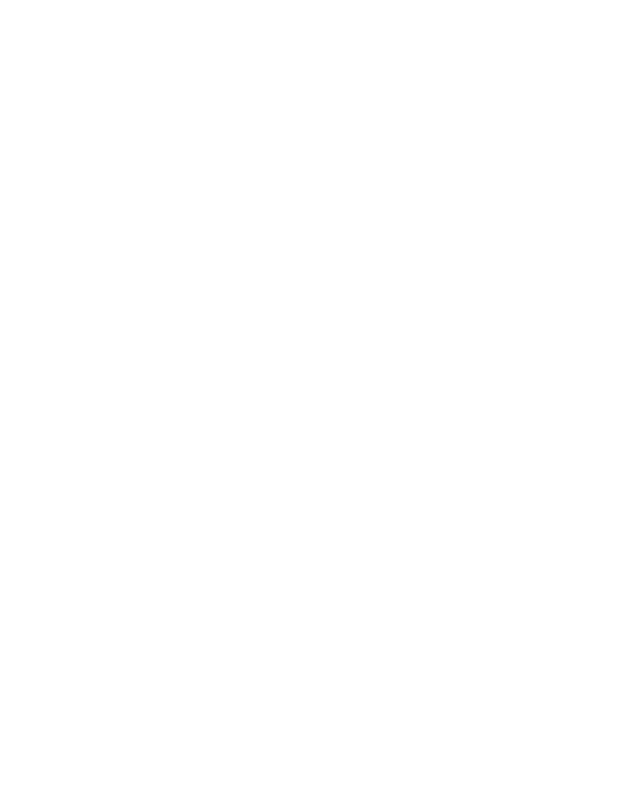
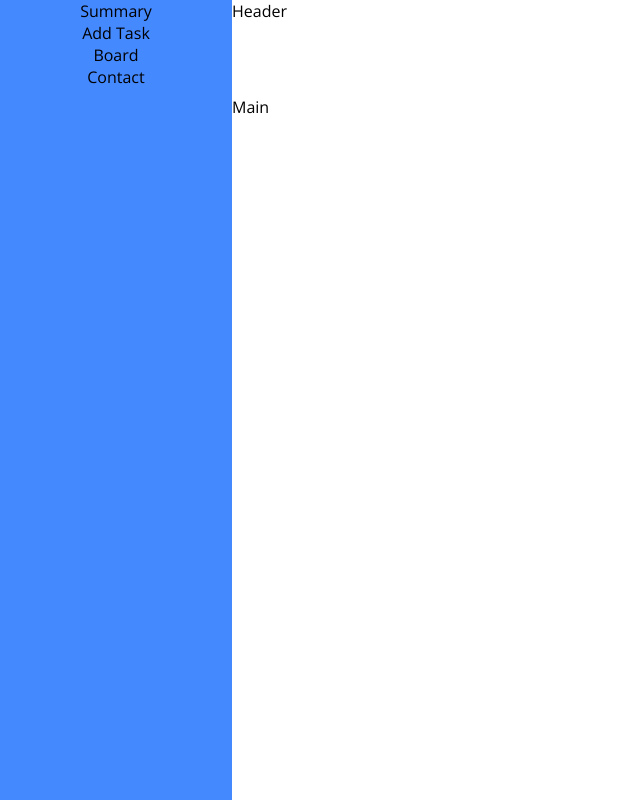
Before and after one commit to mobliviate/join, a plain HTML site: page index.html in a window 1280 px wide. Shown: the whole page, without its empty margins (0-640 px from the left). Drawn offline with Linux system fonts and the light colour scheme.

Commit message:
Template index.html

```diff
--- a/index.html
+++ b/index.html
@@ -5,12 +5,12 @@
     <meta name="viewport" content="width=device-width, initial-scale=1.0">
     <title>Join</title>
 
+    <script src="./script.js"></script>
+    <script src="./script/template.js"></script>
+
+    <link rel="stylesheet" type="text/css" href="./style.css">
 </head>
-<body>
-    <div class="left"></div>
-    <div class="right">
-        <head></head>
-        <main></main>
-    </div>
+<body onload="init()" id="body">
+
 </body>
 </html>
--- a/script.js
+++ b/script.js
@@ -0,0 +1,4 @@
+function init() {
+    contentRef = document.getElementById("body");
+    contentRef.innerHTML = getBodyTemplate();
+}
--- /dev/null
+++ b/script/template.js
@@ -0,0 +1,16 @@
+function getBodyTemplate() {
+    return`
+        <div class="main-div">
+        <div class="left">
+            <div>Summary</div>
+            <div>Add Task</div>
+            <div>Board</div>
+            <div>Contact</div>
+        </div>
+        <div class="right">
+            <header class="header" id="header">Header</header>
+            <main class="main" id="main">Main</main>
+        </div>
+    </div>
+    `;
+}
--- a/style.css
+++ b/style.css
@@ -44,3 +44,34 @@ body {
     font-family: 'Open Sans', sans-serif;
     height: 100vh;
 }
+
+.main-div {
+    height: 100%;
+    width: 100%;
+    display: flex;
+    flex-direction: row;
+}
+
+.left {
+    width: 232px;
+    height: 100%;
+    background-color: var(--primary-color);
+    display: flex;
+    flex-direction: column;
+    align-items: center;
+}
+
+.right {
+    width: calc(100% - 232px);
+    height: 100%;
+}
+
+.header {
+    width: 100%;
+    height: 96px;
+}
+
+.main {
+    width: 100%;
+    height: calc(100% - 96px);
+}
```
Also changed, not shown: css/left.css (deleted), css/right.css (deleted), script/templat.js (deleted).
